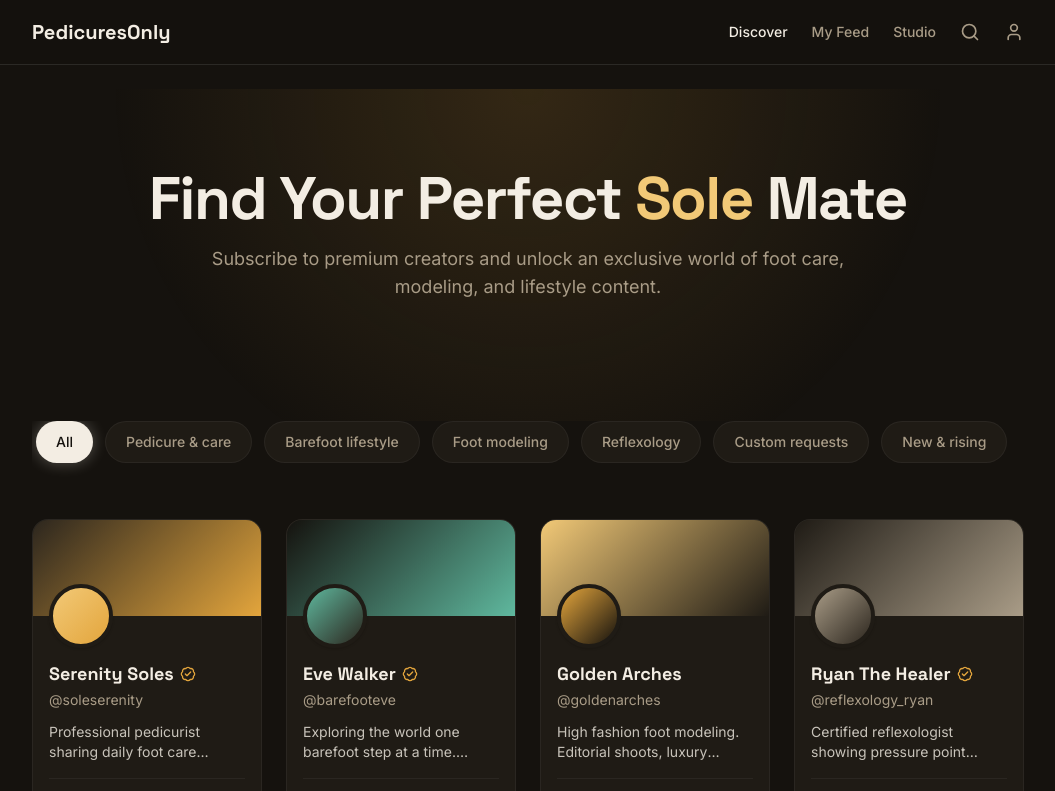
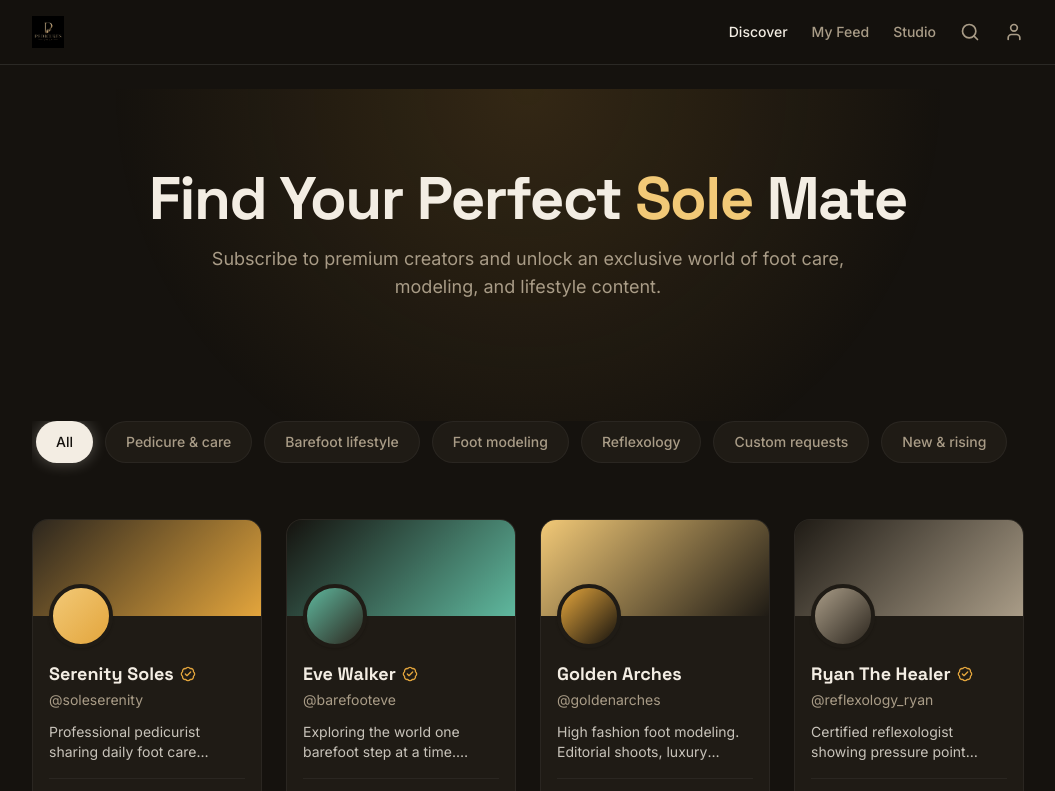
Before and after one commit to realslimkayleee/PO_repo, a React (Vite) app: page / in a window 1280 px wide. Shown: the top 791 px of the page, without its empty margins (112-1167 px from the left). Built offline with nearby package versions, Linux system fonts and the light colour scheme.

Commit message:
Integrate PO logo assets into website

```diff
--- a/index.html
+++ b/index.html
@@ -2,7 +2,7 @@
 <html lang="en">
   <head>
     <meta charset="UTF-8" />
-    <link rel="icon" type="image/svg+xml" href="/vite.svg" />
+    <link rel="icon" type="image/png" href="/PO_logo_icon.png" />
     <meta name="viewport" content="width=device-width, initial-scale=1.0" />
     <title>PedicuresOnly Prototype</title>
     <!-- Google Fonts -->
--- a/src/components/Layout.tsx
+++ b/src/components/Layout.tsx
@@ -12,8 +12,8 @@ export function cn(...inputs: ClassValue[]) {
 const Header = () => (
   <header className="sticky top-0 z-50 bg-ink/80 backdrop-blur-md border-b border-white/10">
     <div className="max-w-5xl mx-auto px-4 h-16 flex items-center justify-between">
-      <NavLink to="/" className="text-xl font-display font-bold text-cream">
-        PedicuresOnly
+      <NavLink to="/" className="flex items-center">
+        <img src="/PO_logo_primary.png" alt="PedicuresOnly" className="h-8 w-auto object-contain" />
       </NavLink>
       <nav className="hidden sm:flex items-center space-x-6 text-sm font-medium">
         <NavLink to="/" className={({ isActive }) => cn("hover:text-cream transition-colors", isActive ? "text-cream" : "text-mute")}>
```
Also changed, not shown: public/PO_logo_icon.png (added), public/PO_logo_primary.png (added).
